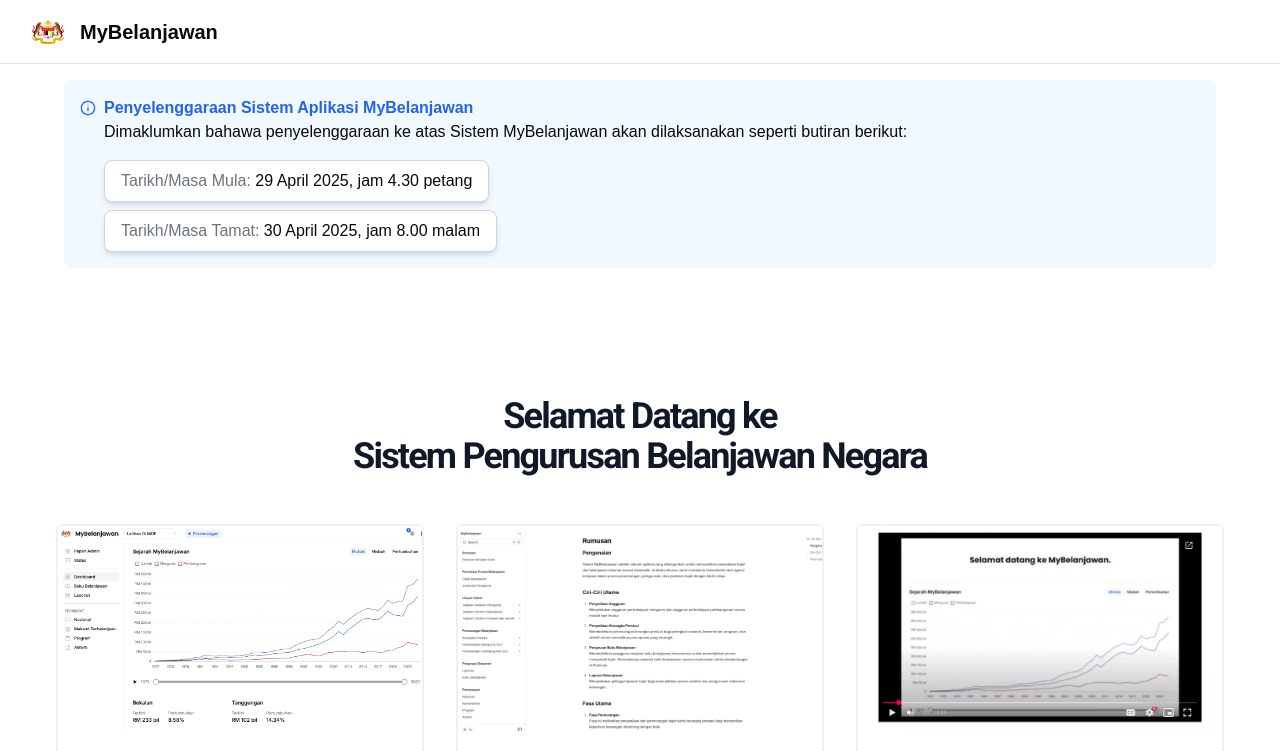
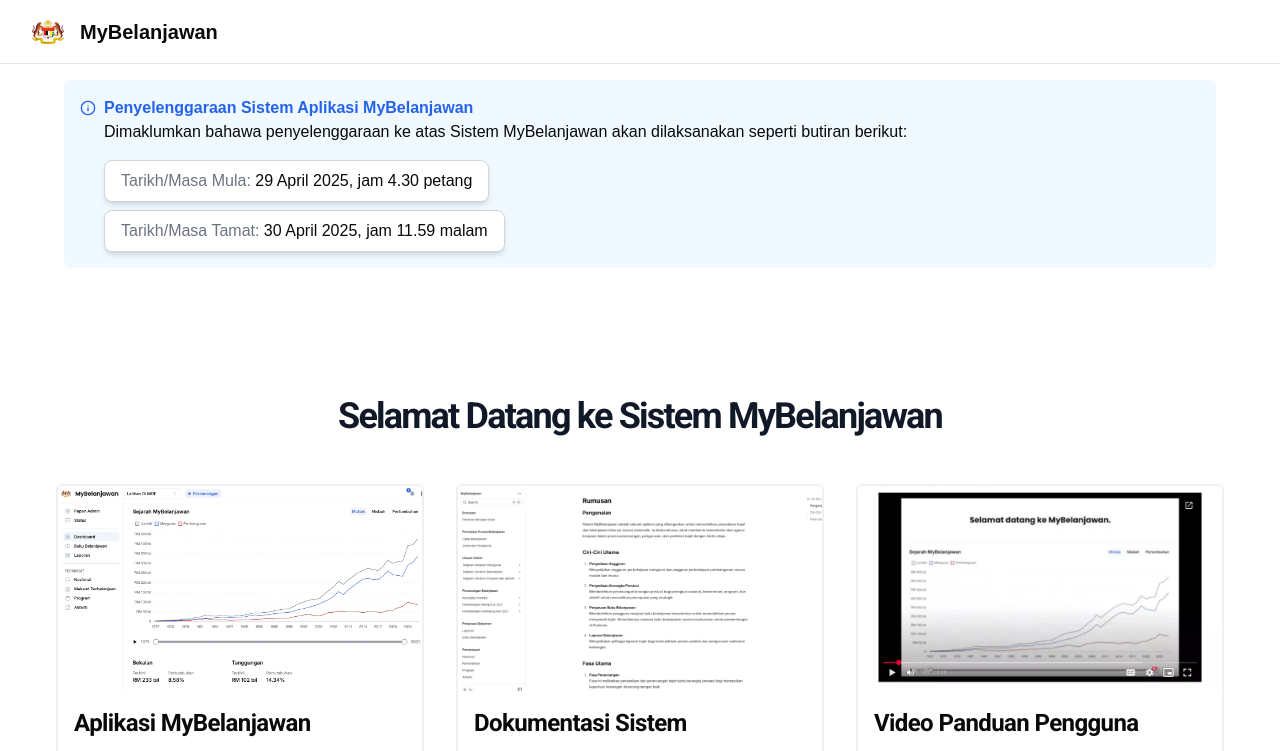
Before and after one commit to mof-malaysia/mybelanjawan-landing, a Next.js app: page / in a window 1280 px wide. Shown: the top 751 px of the page. Built offline with nearby package versions, Linux system fonts and the light colour scheme.

Commit message:
Updated welcome header and maintenance end time

```diff
--- a/app/page.tsx
+++ b/app/page.tsx
@@ -60,7 +60,7 @@
       <main className="container mx-auto px-4 pt-28 pb-16">
         <div className="mb-10 text-center">
           <h1 className="text-2xl font-bold tracking-tighter sm:text-3xl md:text-4xl text-gray-900 mb-4">
-            Selamat Datang ke <br /> Sistem Pengurusan Belanjawan Negara
+            Selamat Datang ke Sistem MyBelanjawan
           </h1>
         </div>
 
--- a/components/ui/maintenance-banner.tsx
+++ b/components/ui/maintenance-banner.tsx
@@ -14,7 +14,7 @@
             <span className="text-gray-500">Tarikh/Masa Mula:</span> 29 April 2025, jam 4.30 petang
           </div>
           <div className="bg-white border border-gray-300 rounded-lg shadow-md py-2 px-4 w-fit">
-            <span className="text-gray-500">Tarikh/Masa Tamat:</span> 30 April 2025, jam 8.00 malam
+            <span className="text-gray-500">Tarikh/Masa Tamat:</span> 30 April 2025, jam 11.59 malam
           </div>
         </div>
       </div>
```
